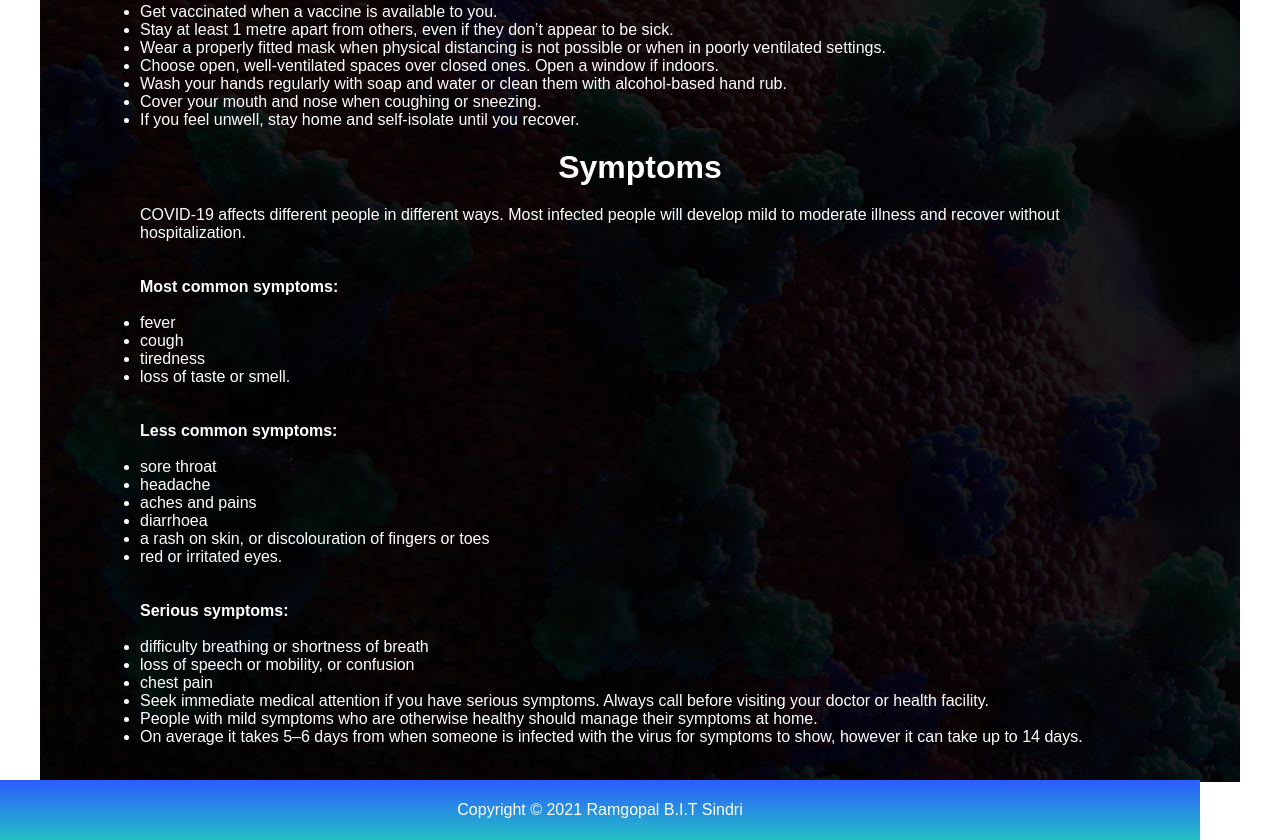
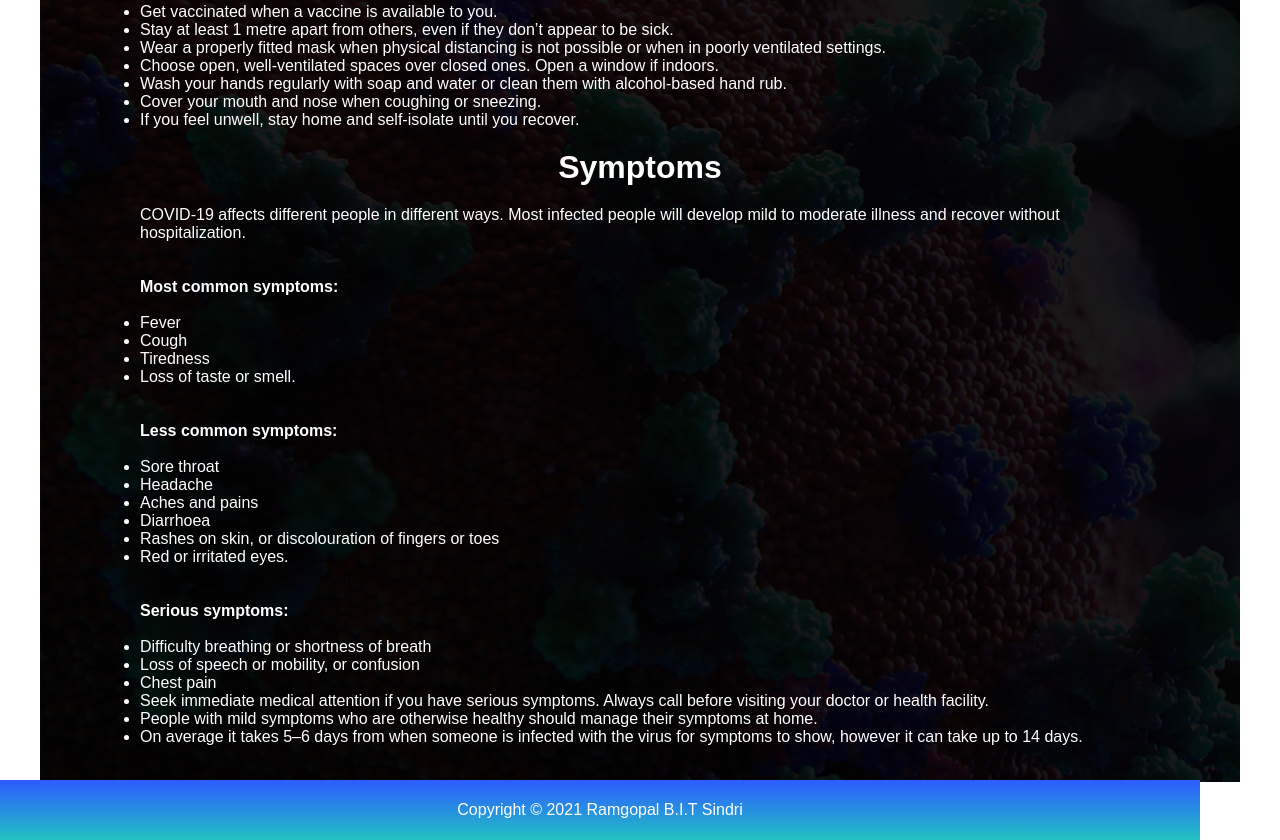
Before and after one commit to ramgopalhembram/COVID-19_Cases_Tracker, a plain HTML site: page index.html in a window 1280 px wide. Shown: the part 557-1397 px from the top of the page. Drawn offline with nearby package versions, Linux system fonts and the light colour scheme; a web font is replaced by a local one.

Commit message:
Update index.html

```diff
--- a/index.html
+++ b/index.html
@@ -16,9 +16,9 @@
         </div>
         <nav>
             <ul>
+                <li><a href="/index.html">Home</a></li>
                 <li><a href="/resources/html/status.html">Status of COVID-19</a></li>
-                <li><a href="/index.html">Home</a></li>
-                <li><a href="/resources/html/about.html">About Features</a></li>
+                <li><a href="/resources/html/about.html">Features</a></li>
             </ul>
         </nav>
     </header>
@@ -70,25 +70,27 @@
                         moderate illness and recover without hospitalization.</p><br><br>
                     <p><b>Most common symptoms:</b></p><br>
                     <ul>
-                        <li>fever</li>
-                        <li>cough</li>
-                        <li>tiredness</li>
-                        <li>loss of taste or smell.</li>
+                        <li>Fever</li>
+                        <li>Cough</li>
+                        <li>Tiredness</li>
+                        <li>Loss of taste or smell.</li>
                     </ul><br><br>
                     <p><b>Less common symptoms:</b></p><br>
                     <ul>
-                        <li>sore throat</li>
-                        <li>headache</li>
-                        <li>aches and pains</li>
-                        <li>diarrhoea</li>
-                        <li>a rash on skin, or discolouration of fingers or toes</li>
-                        <li>red or irritated eyes.</li>
+                        <li>Sore throat</li>
+                        <li>Headache</li>
+                        <li>Aches and pains</li>
+                        <li>Diarrhoea</li>
+                        <li>Rashes on skin, or discolouration of fingers or toes</li>
+                        <li>Red or irritated eyes.</li>
                     </ul><br><br>
                     <p><b>Serious symptoms:</b></p><br>
                     <ul>
-                        <li>difficulty breathing or shortness of breath</li>
-                        <li>loss of speech or mobility, or confusion</li>
-                        <li>chest pain</li>
+                        <li>Difficulty breathing or shortness of breath</li>
+                        <li>Loss of speech or mobility, or confusion</li>
+                        <li>Chest pain</li>
+                    </ul>
+                    <ul>
                         <li>Seek immediate medical attention if you have serious symptoms. Always call before visiting
                             your doctor or health facility.</li>
                         <li>People with mild symptoms who are otherwise healthy should manage their symptoms at home.
```
